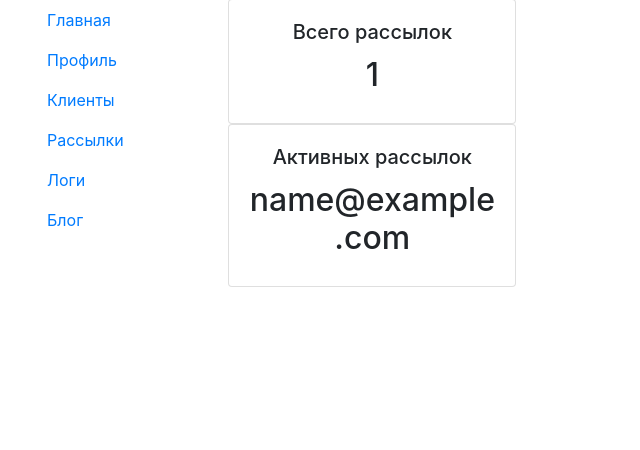
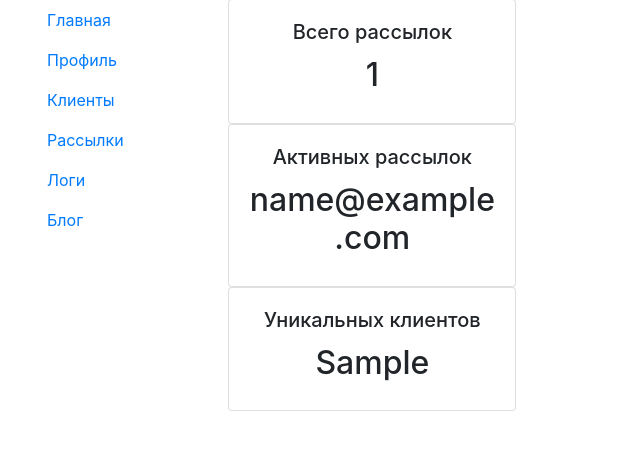
Before and after one commit to karr0ll/MailingService-API, a Django app: template main/templates/main/index.html in a window 1280 px wide. Shown: the part 143-593 px from the top of the page, without its empty margins (0-640 px from the left). Run offline with Django 4.2, Linux system fonts and the light colour scheme; the template is opened without the code that fills it: most values are stand-ins (such as "Sample title", 1, 10 or a date in 2020); some libraries are stand-ins or nearby versions.

Commit message:
main page created

```diff
--- a/main/templates/main/index.html
+++ b/main/templates/main/index.html
@@ -20,6 +20,12 @@
                     <h2><p class="card-text">{{ enabled_mailing }}</p></h2>
                 </div>
             </div>
+            <div class="card" style="width: 18rem;">
+                <div class="card-body">
+                    <h5 class="card-title">Уникальных клиентов</h5>
+                    <h2><p class="card-text">{{ unique_users }}</p></h2>
+                </div>
+            </div>
         </div>
     </div>
 {% endblock %}
```
Also changed, not shown: main/views.py (+4 -4 lines).
